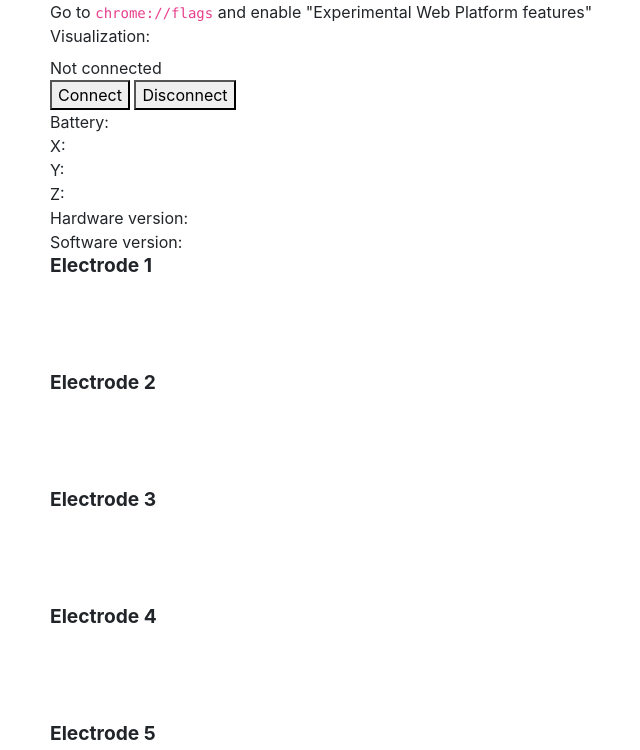
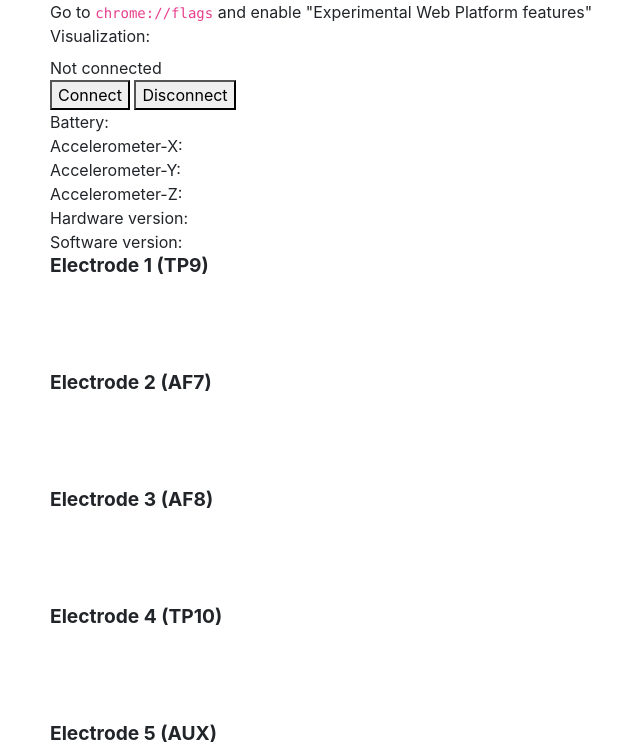
Before and after one commit to jaycode/mindjam, a browser extension: page options.html in a window 1280 px wide. Shown: the whole page, without its empty margins (0-640 px from the left). Drawn offline with Linux system fonts and the light colour scheme.

Commit message:
Display the information
Accelerometer based on id.
Electrode based on muse-js-master\src\muse.ts channel names

```diff
--- a/options.html
+++ b/options.html
@@ -30,34 +30,34 @@
     </div>
     <div>
       <div>Battery: <span id="batteryLevel"></span></div>
-      <div>X: <span id="accelerometer-x"></span></div>
-      <div>Y: <span id="accelerometer-y"></span></div>
-      <div>Z: <span id="accelerometer-z"></span></div>
+      <div>Accelerometer-X: <span id="accelerometer-x"></span></div>
+      <div>Accelerometer-Y: <span id="accelerometer-y"></span></div>
+      <div>Accelerometer-Z: <span id="accelerometer-z"></span></div>
       <div>Hardware version: <span id="hardware-version"></span></div>
       <div>Software version: <span id="firmware-version"></span></div>
       <div class="electrode-section">
           <div class="electrode-item">
-              <h3>Electrode 1</h3>
+              <h3>Electrode 1 (TP9)</h3>
               <canvas id="electrode1"></canvas>
           </div>
 
           <div class="electrode-item">
-              <h3>Electrode 2</h3>
+              <h3>Electrode 2 (AF7)</h3>
               <canvas id="electrode2"></canvas>
           </div>
 
           <div class="electrode-item">
-              <h3>Electrode 3</h3>
+              <h3>Electrode 3 (AF8)</h3>
               <canvas id="electrode3"></canvas>
           </div>
 
           <div class="electrode-item">
-              <h3>Electrode 4</h3>
+              <h3>Electrode 4 (TP10)</h3>
               <canvas id="electrode4"></canvas>
           </div>
 
           <div class="electrode-item">
-              <h3>Electrode 5</h3>
+              <h3>Electrode 5 (AUX)</h3>
               <canvas id="electrode5"></canvas>
           </div>
       </div>
```
